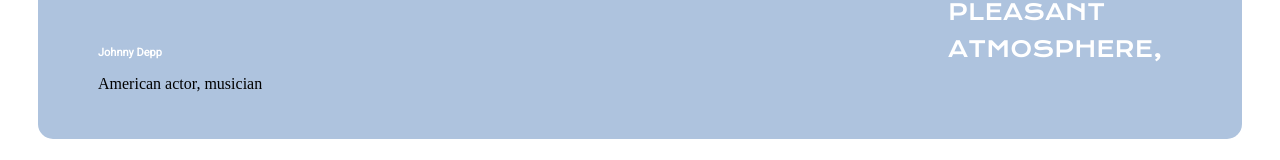
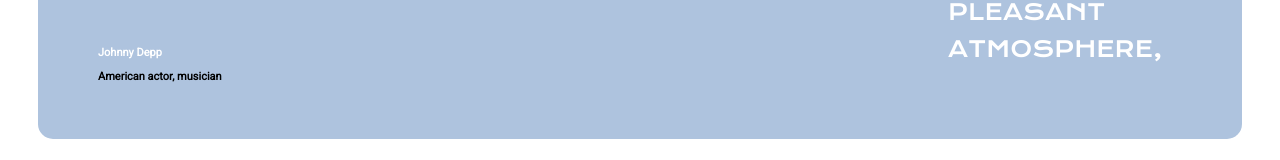
Before and after one commit to Croomkie/ProjetVersioning, a plain HTML site: page index.html in a window 1280 px wide. Shown: the part 144-304 px from the top of the page. Drawn offline with nearby package versions, Linux system fonts and the light colour scheme.

Commit message:
feat: 🎸 finalisation bloc bleu
✅ Closes: #4

```diff
--- a/style.css
+++ b/style.css
@@ -42,3 +42,8 @@ span{
     font-family: 'Roboto', sans-serif;
     color: white;
 }
+.source{
+    font-size: 11px;
+    font-family: 'Roboto', sans-serif;
+    font-weight: 800;
+}
```
